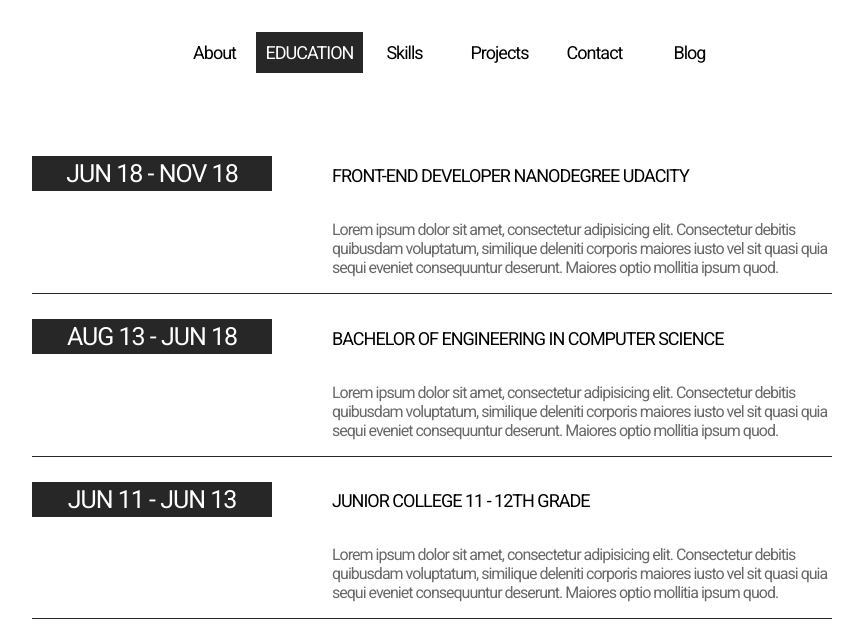
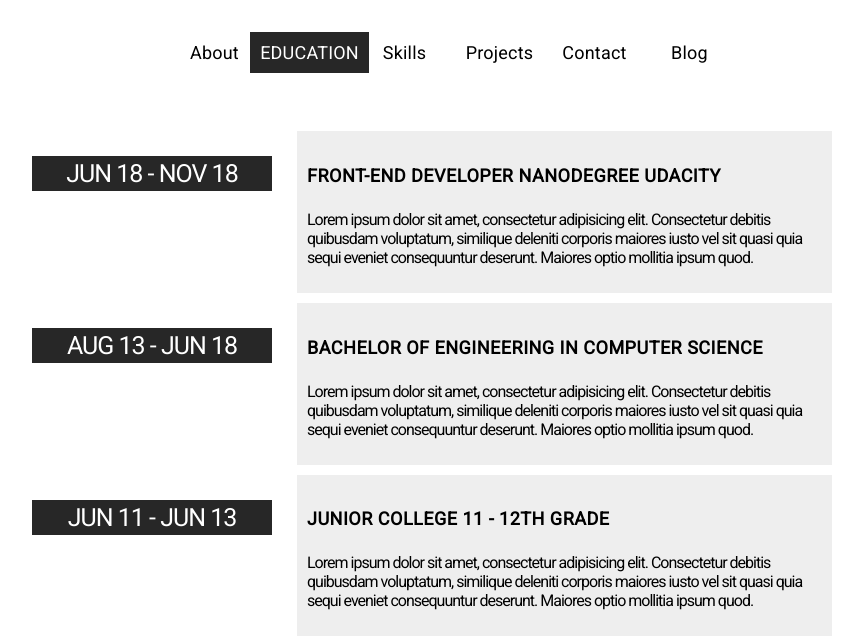
Before and after one commit to bhosaleT/my-portfolio-react, a React app: page / in a window 1280 px wide. Both pictures are taken after a click on the item "Education". Shown: the part 136-776 px from the top of the page, without its empty margins (208-1071 px from the left). Built offline with nearby package versions, Linux system fonts and the light colour scheme.

Commit message:
updated css for education section

```diff
--- a/src/css/App.css
+++ b/src/css/App.css
@@ -66,6 +66,7 @@ body {
 li {
   list-style: none;
   margin: 0;
+  letter-spacing: 0.2px;
 }
 
 .selector-list {
@@ -99,8 +100,8 @@ li {
   /* color: #696969; */
   letter-spacing: 0.5px;
   /* margin-right: 15px; */
-   background: #eeeeee;
-   padding: 20px;
+  background: #eeeeee;
+  padding: 20px;
 }
 
 .highlight {
@@ -141,8 +142,8 @@ li {
 
 .education-block__tab {
   display: flex;
-  border-bottom: 1px solid #272727;
-  /* margin-bottom: 10px;   */
+  /* border-bottom: 1px solid #272727; */
+  margin-bottom: 10px;
 }
 .education-block__date {
   flex: 0 0 30%;
@@ -154,27 +155,28 @@ li {
   font-weight: 300;
   display: flex;
   align-items: center;
+  margin-right: 25px;
   justify-content: center;
 }
 
 .education-block__info {
   flex: 1;
-  padding-left: 60px;
+  padding: 10px;
+  /* padding-left: 60px; */
+  background: #eeeeee;
 }
 
 .education-block__heading {
   font-size: 18px;
-  /* background: #272727; */
-  padding: 10px 0;
-  /* color: white; */
-  text-align: left;
+  padding: 0;
   text-transform: uppercase;
-  font-weight: 300;
+  font-weight: bold;
+  letter-spacing: 0.5px;
 }
+
 .education-block__paragraph {
   font-size: 16px;
-  text-align: left;
-  color: #696969;
+
 }
 
 /*            SKILLS SECTION                 */
@@ -201,7 +203,7 @@ li {
   margin: 0;
 }
 
-.skill-item{
+.skill-item {
   font-size: 17px;
   padding: 5px 0;
   color: #696969;
```
